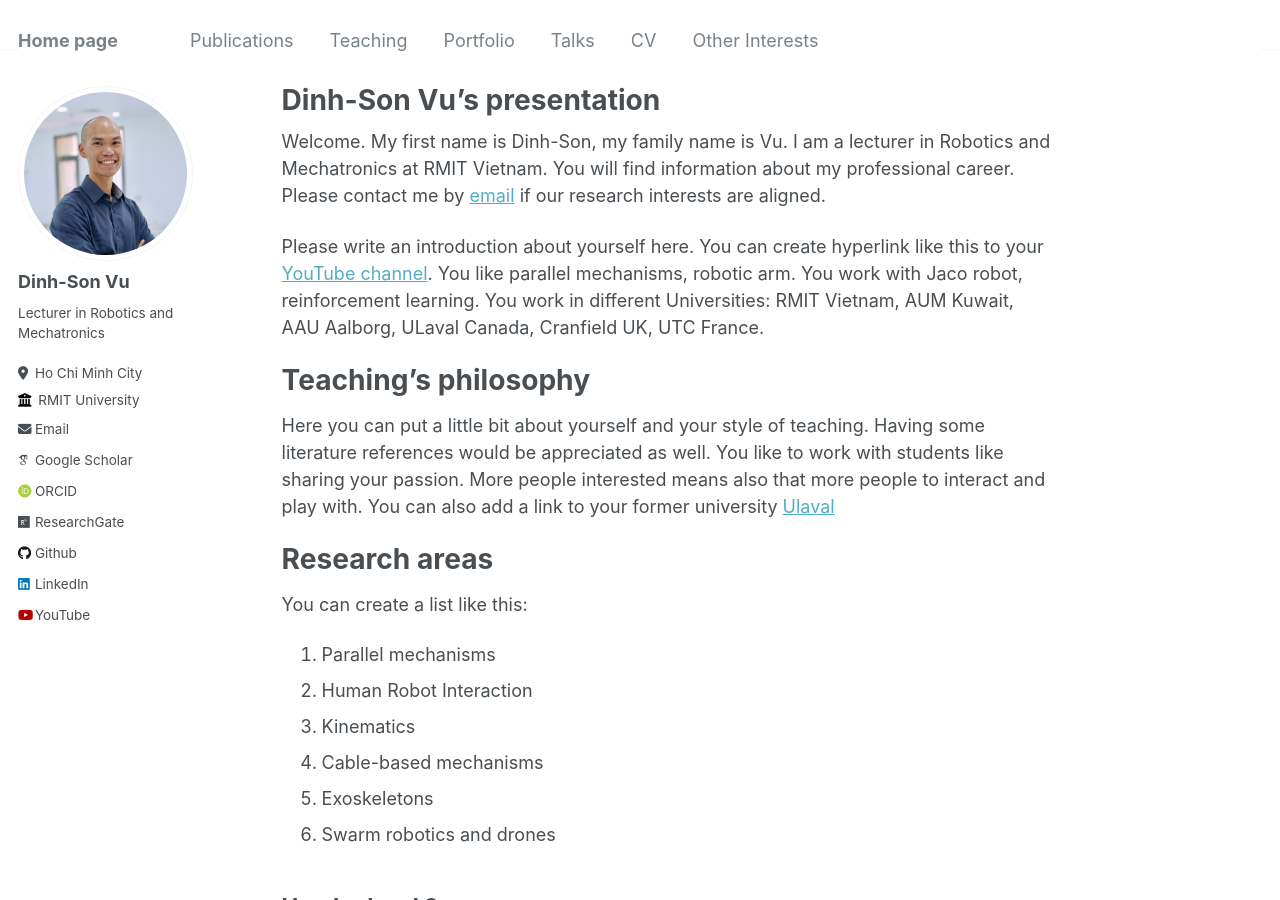
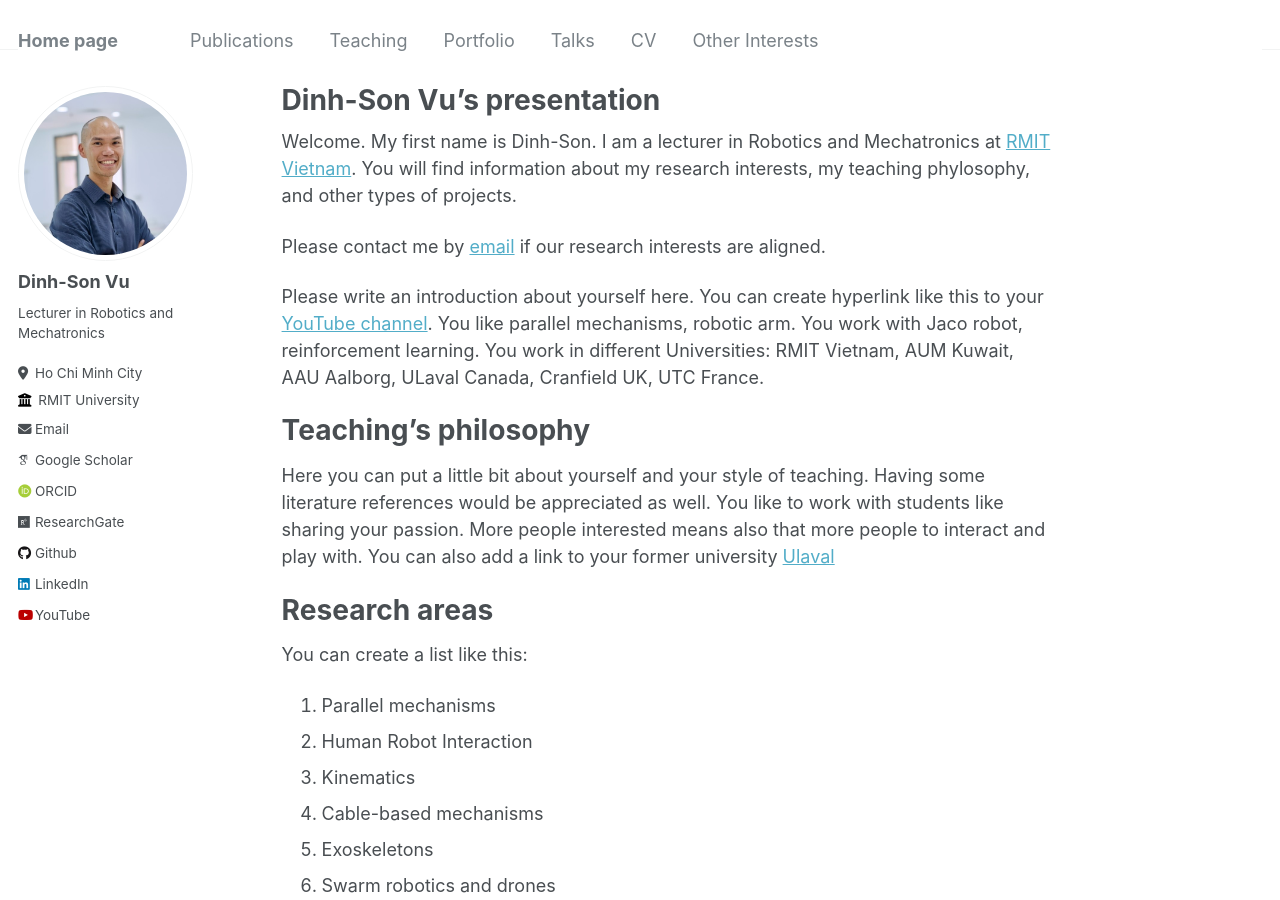
Before and after one commit to vudinhso/vudinhso.github.io, a Jekyll site: the page built from _pages/about.md, in a window 1280 px wide and 900 px high. Built offline with Jekyll 4.4.1, drawn with Linux system fonts in a browser that asks for light colours; some web fonts are replaced.

Commit message:
more changes

```diff
--- a/_config.yml
+++ b/_config.yml
@@ -69,7 +69,7 @@ author:
   weibo            : # Username
   wikipedia        : # Username
   xing             : # Username
-  youtube          : "AcademiaRobot"
+  youtube          : "@AcademiaRobot"
   zhihu            : # URL
 
 
--- a/_pages/about.md
+++ b/_pages/about.md
@@ -6,8 +6,12 @@ redirect_from:
   - /about/
   - /about.html
 ---
-Welcome. My first name is Dinh-Son, my family name is Vu. I am a lecturer in Robotics and Mechatronics at RMIT Vietnam.
-You will find information about my professional career. Please contact me by [email](dinh-son.vu@rmit.edu.vn) if our research interests are aligned.
+Welcome. My first name is Dinh-Son. I am a lecturer in Robotics and Mechatronics at [RMIT Vietnam](https://www.rmit.edu.vn/).
+You will find information about my research interests, my teaching phylosophy, and other types of projects.
+
+
+
+Please contact me by [email](dinh-son.vu@rmit.edu.vn) if our research interests are aligned.
 
 Please write an introduction about yourself here. You can create hyperlink like this to your [YouTube channel](https://www.youtube.com/@AcademiaRobot).
 You like parallel mechanisms, robotic arm. You work with Jaco robot, reinforcement learning. You work in different Universities: RMIT Vietnam, AUM Kuwait, AAU Aalborg, ULaval Canada, Cranfield UK, UTC France.
```
